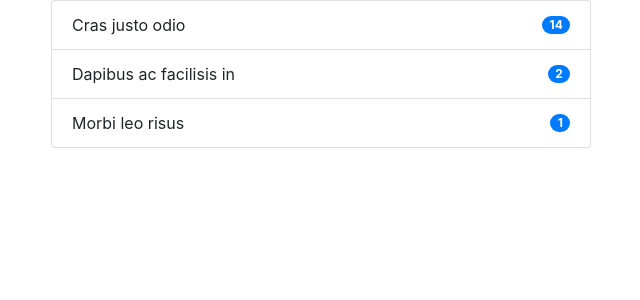
After one commit to aleksandrgaranin/e-commerce-site, a Django app: page /checkout/ in a window 1280 px wide. The commit adds this page. Shown: the top 300 px of the page, without its empty margins (34-674 px from the left). Run offline with Django 3.2, Linux system fonts and the light colour scheme; some libraries are stand-ins or nearby versions.

Commit message:
added checkout page and adjasted checkout logic

```diff
--- a/ecomsite/ecomsite/urls.py
+++ b/ecomsite/ecomsite/urls.py
@@ -21,4 +21,5 @@ urlpatterns = [
     path('admin/', admin.site.urls),
     path('', views.index,name='index'),
     path('<int:id>/',views.detail,name='detail'),
+    path('checkout/',views.checkout,name='checkout'),
 ]
--- /dev/null
+++ b/ecomsite/shop/templates/shop/checkout.html
@@ -0,0 +1,32 @@
+<!DOCTYPE html>
+<html lang="en">
+<head>
+    <meta charset="UTF-8">
+    <meta name="viewport" content="width=device-width, initial-scale=1.0">
+    <link rel="stylesheet" href="https://stackpath.bootstrapcdn.com/bootstrap/4.5.0/css/bootstrap.min.css" integrity="sha384-9aIt2nRpC12Uk9gS9baDl411NQApFmC26EwAOH8WgZl5MYYxFfc+NcPb1dKGj7Sk" crossorigin="anonymous">
+
+    <title>Document</title>
+</head>
+<body>
+    <div class="container">
+        <div class="row">
+            <div class="col-md-6">
+                <ul class="list-group">
+                    <li class="list-group-item d-flex justify-content-between align-items-center">
+                      Cras justo odio
+                      <span class="badge badge-primary badge-pill">14</span>
+                    </li>
+                    <li class="list-group-item d-flex justify-content-between align-items-center">
+                      Dapibus ac facilisis in
+                      <span class="badge badge-primary badge-pill">2</span>
+                    </li>
+                    <li class="list-group-item d-flex justify-content-between align-items-center">
+                      Morbi leo risus
+                      <span class="badge badge-primary badge-pill">1</span>
+                    </li>
+                  </ul>
+            </div>
+        </div>
+    </div>
+</body>
+</html>
--- a/ecomsite/shop/views.py
+++ b/ecomsite/shop/views.py
@@ -22,3 +22,6 @@ def index(request):
 def detail(request,id):
     product_object = Products.objects.get(id=id)
     return render(request,'shop/detail.html',{'product_object':product_object})
+
+def checkout(request):
+    return render(request,'shop/checkout.html')
```
Also changed, not shown: ecomsite/shop/templates/shop/index.html (+10 -6 lines).
